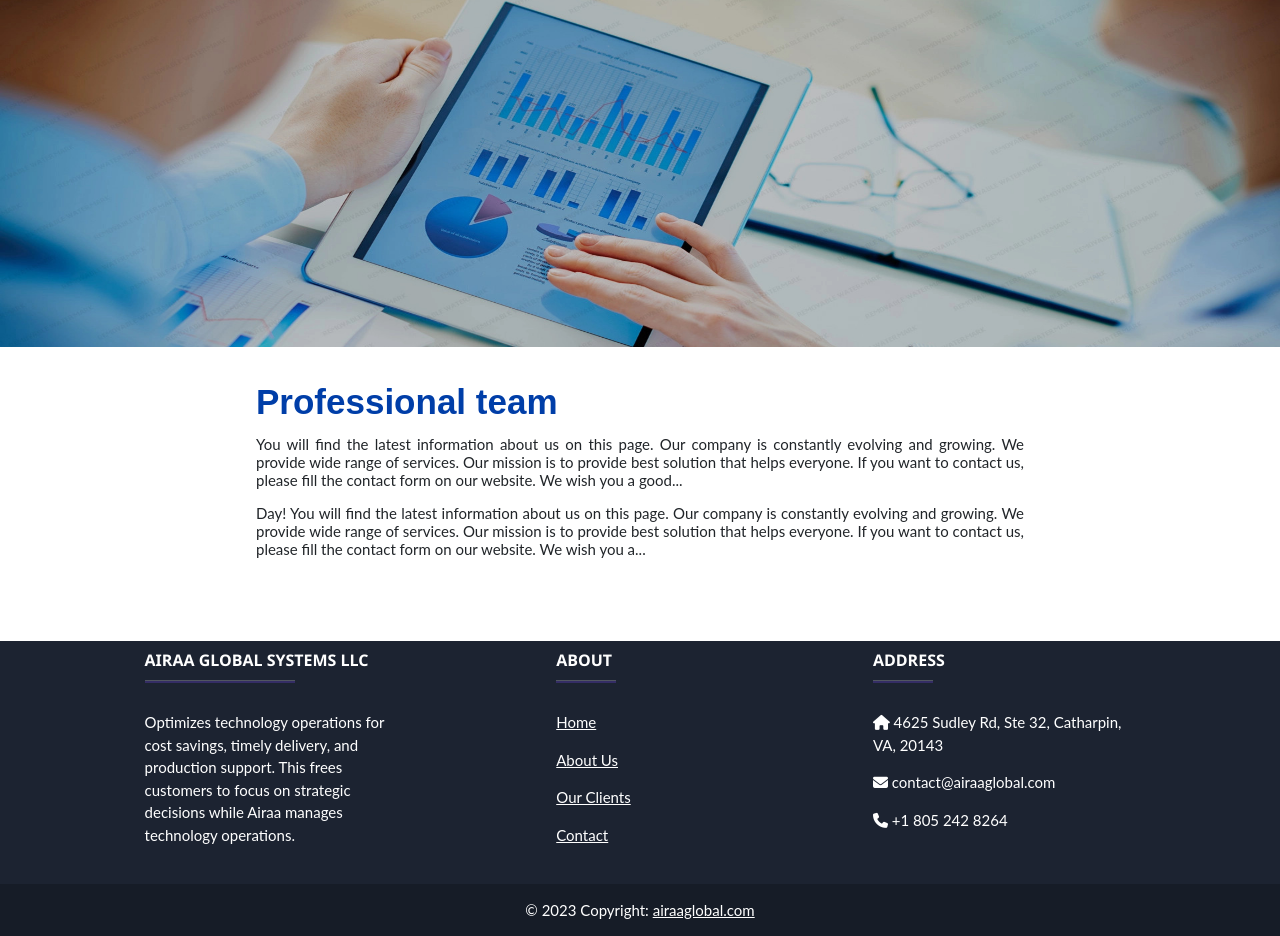
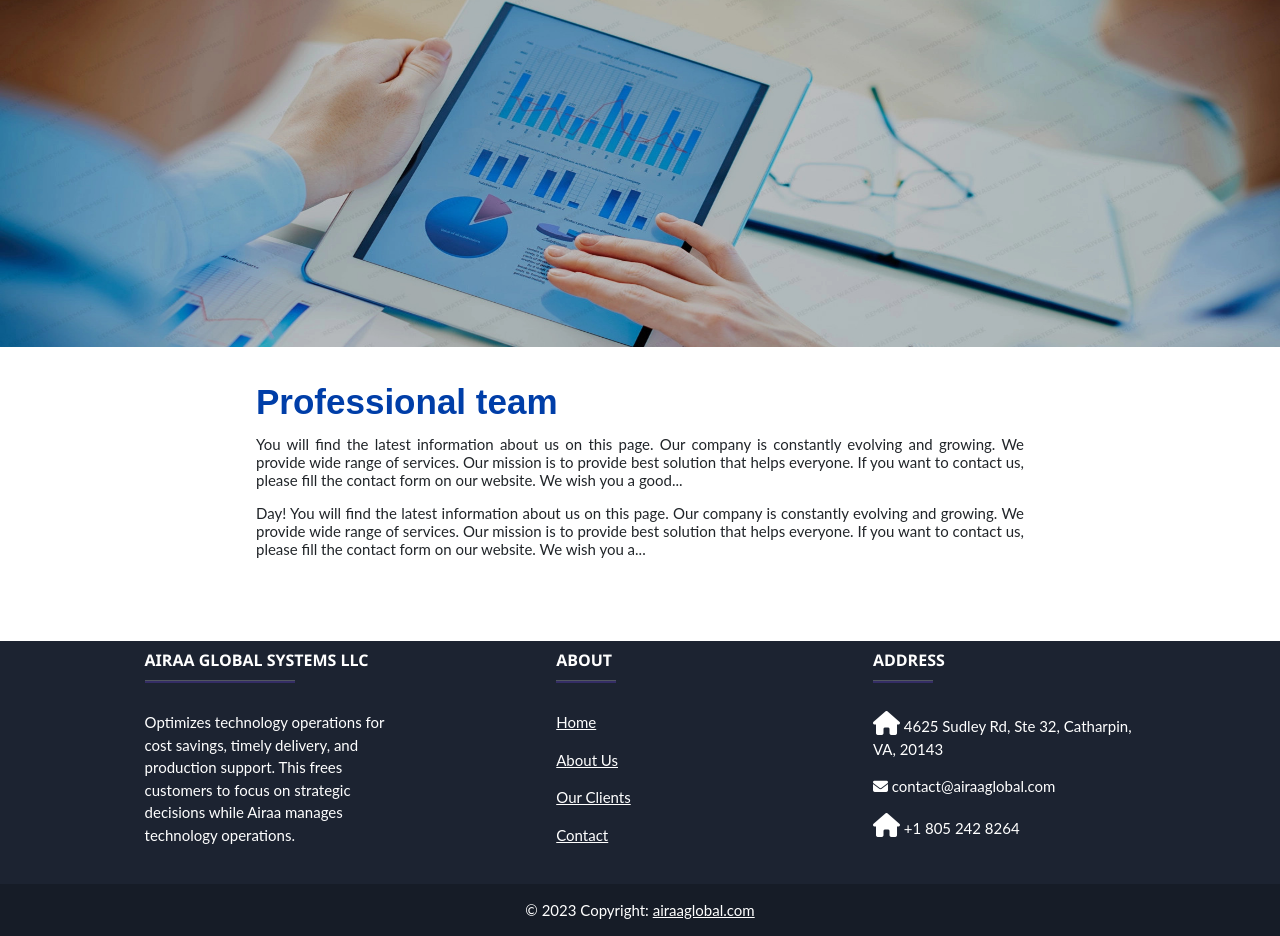
Before and after one commit to venkateshkarni/airaa-global-static, a plain HTML site: page index.html in a window 1280 px wide. Shown: the part 1520-2456 px from the top of the page. Drawn offline with nearby package versions, Linux system fonts and the light colour scheme.

Commit message:
Add fa icons

```diff
--- a/index.html
+++ b/index.html
@@ -162,9 +162,9 @@ window.onclick = function(event) {
         <h6 class="text-uppercase fw-bold">ADDRESS</h6>
         <hr class="mb-4 mt-0 d-inline-block mx-auto" style="width: 60px;background-color: #7c4dff; height: 2px"
             />
-        <p><i class="fas fa-home mr-3"></i> 4625 Sudley Rd, Ste 32, Catharpin, VA, 20143</p>
-        <p><i class="fas fa-envelope mr-3"></i> contact@airaaglobal.com</p>
-        <p><i class="fas fa-phone mr-3"></i> +1 805 242 8264</p>
+        <p><i style='font-size:24px' class='fas'>&#xf015;</i> 4625 Sudley Rd, Ste 32, Catharpin, VA, 20143</p>
+        <p><i class="fas fa-envelope"></i> contact@airaaglobal.com</p>
+        <p><i style='font-size:24px' class='fas'>&#xf015;</i> +1 805 242 8264</p>
       </div>
     </div>
   </div>
```
